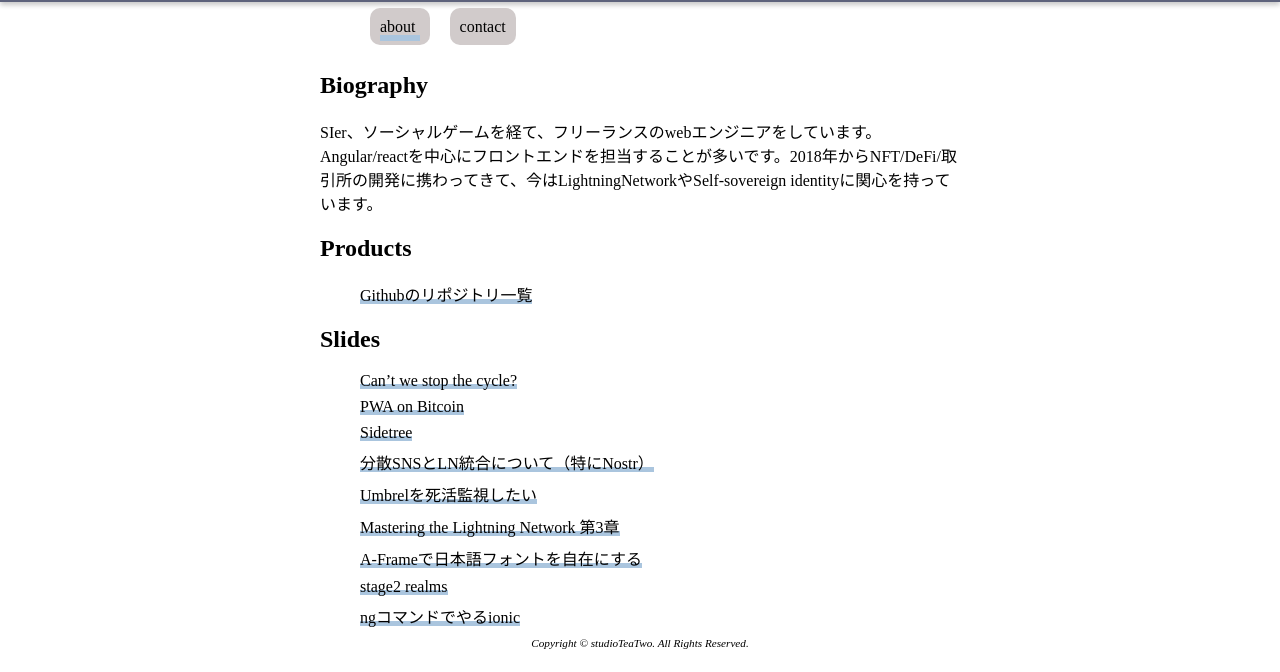
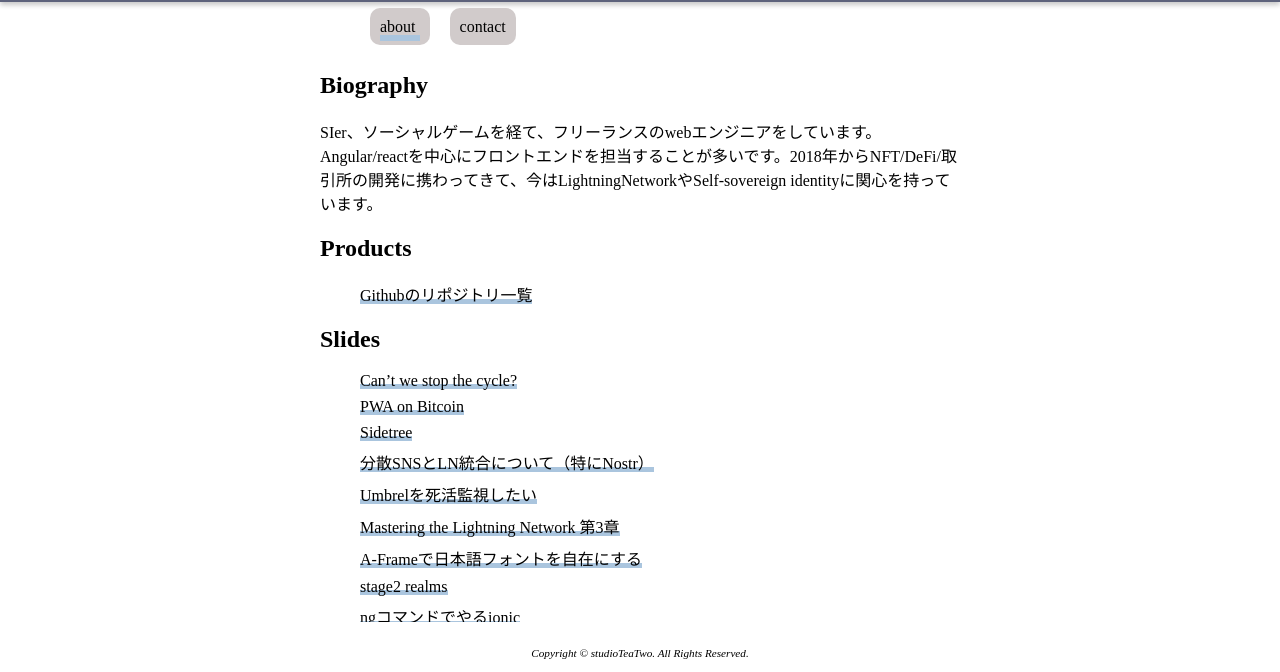
Before and after one commit to studioTeaTwo/studioTeaTwo.github.io, a plain HTML site: page index.html in a window 1280 px wide. Shown: the part 128-800 px from the top of the page. Drawn offline with Linux system fonts and the light colour scheme.

Commit message:
style: footer's margin

```diff
--- a/index.html
+++ b/index.html
@@ -54,7 +54,7 @@
           </div>
         </div>
       </div>
-      <footer>Copyright © studioTeaTwo. All Rights Reserved.</footer>
     </div>
+    <footer>Copyright © studioTeaTwo. All Rights Reserved.</footer>
   </body>
 </html>
--- a/layout.css
+++ b/layout.css
@@ -13,14 +13,12 @@ h1 {
 #container {
   width: 100%;
   position: relative;
-  padding-bottom: 20px;/*←footerの高さ*/
 }
 
 /* navigation */
 
 #tab-panel {
-  height: calc(100vh - 255px); /* 変数をサポートしていないブラウザのフォールバック */
-  height: calc(var(--vh, 1vh) - 255px);
+  height: calc(100vh - 250px);
 }
 
 nav ul li {
@@ -48,7 +46,7 @@ nav {
   max-width: 640px;
   margin-left: auto;
   margin-right: auto;
-  padding: 0 8px 25px 8px;
+  padding: 0 8px;
 }
 
 /* header/footer */
```
